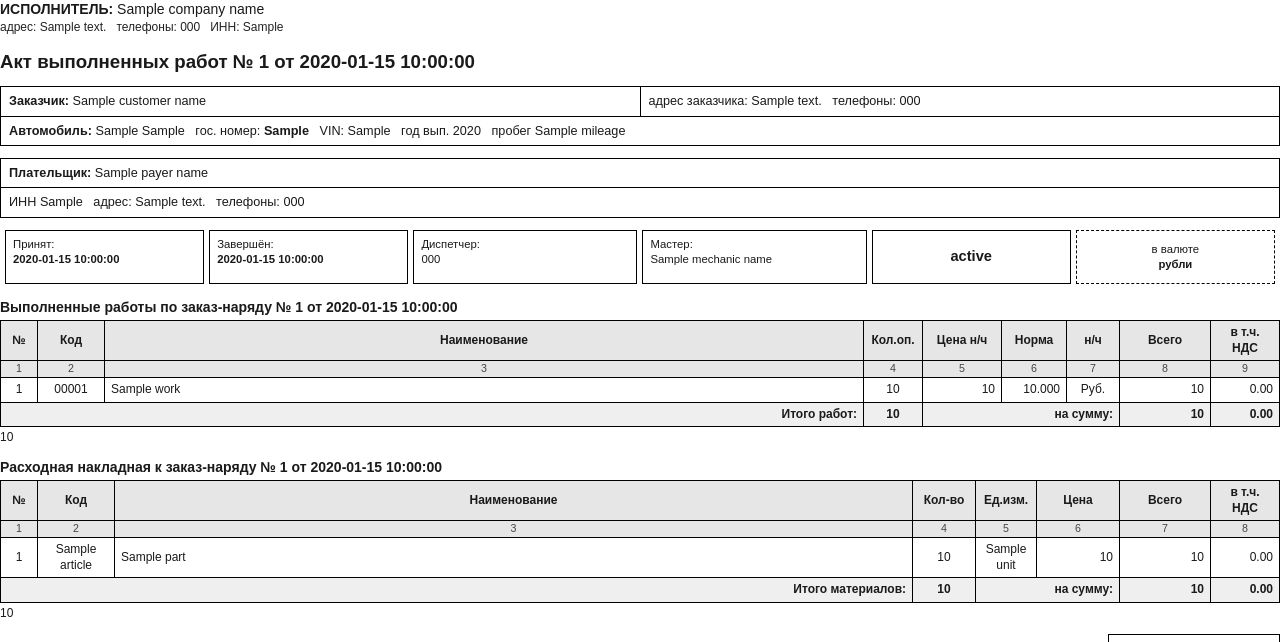
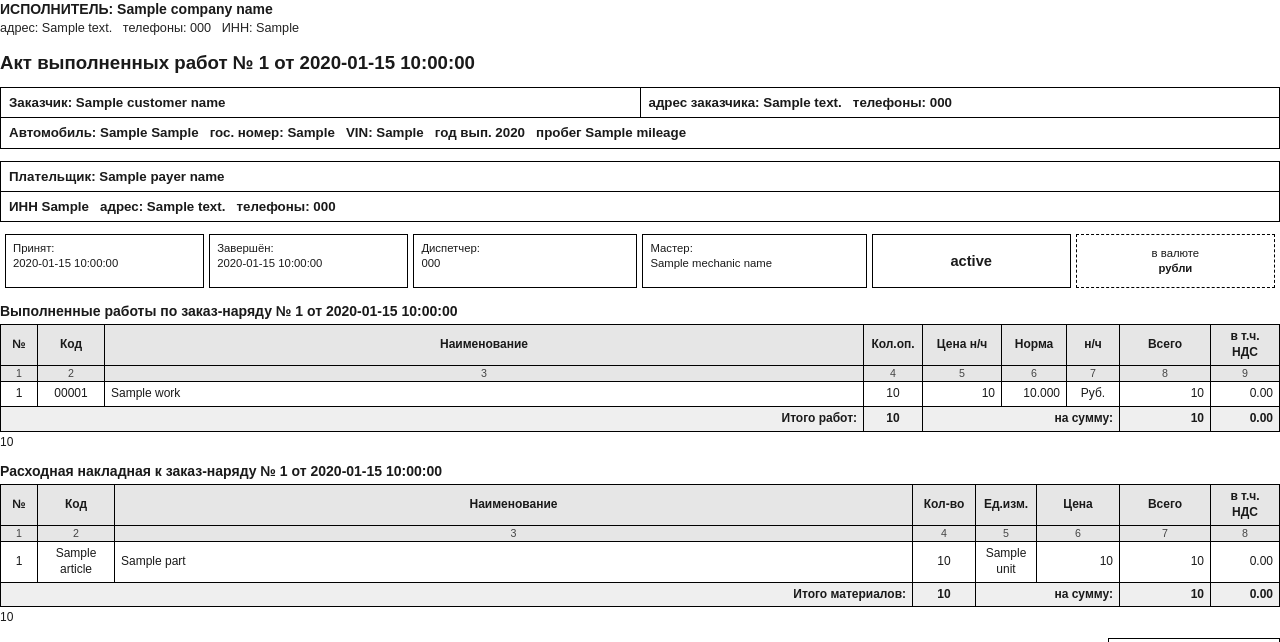
Before and after one commit to zaxa13/autoservice-manage, a Python web app: template backend/app/templates/act.html in a window 1280 px wide. Shown: the top 642 px of the page. Run offline with Jinja, Linux system fonts and the light colour scheme; the template is opened without the code that fills it: most values are stand-ins (such as "Sample title", 1, 10 or a date in 2020).

Commit message:
style(pdf): жирные реквизиты как в референсе + базовый шрифт 10pt
- блоки реквизитов (Заказчик/Автомобиль/Плательщик/ИНН) и строка
  ИСПОЛНИТЕЛЬ — целиком bold (в референсе так), было только метки
- дата «Принят»/«Завершён» в строке статуса — обычная (в референсе не жирная)
- базовый шрифт 9.5pt → 10pt

Co-Authored-By: Claude Opus 4.8 (1M context) <noreply@anthropic.com>

```diff
--- a/backend/app/templates/act.html
+++ b/backend/app/templates/act.html
@@ -33,8 +33,8 @@
     <col style="width:16%;"><col style="width:16%;">
   </colgroup>
   <tr>
-    <td>Принят:<br><b>{{ created_at }}</b></td>
-    <td>Завершён:<br><b>{{ completed_at or '—' }}</b></td>
+    <td>Принят:<br>{{ created_at }}</td>
+    <td>Завершён:<br>{{ completed_at or '—' }}</td>
     <td>Диспетчер:<br>{{ accepted_by or '' }}</td>
     <td>Мастер:<br>{{ mechanic_name or '' }}</td>
     <td class="center"><span class="stamp">{{ status_label }}</span></td>
--- a/backend/app/templates/base.html
+++ b/backend/app/templates/base.html
@@ -9,7 +9,7 @@
   }
   body {
     font-family: "Liberation Sans", "Arial", "DejaVu Sans", sans-serif;
-    font-size: 9.5pt;
+    font-size: 10pt;
     color: #1a1a1a;
     margin: 0;
     padding: 0;
@@ -66,13 +66,13 @@
   .note-title { font-weight: bold; margin-bottom: 4px; }
 
   /* ===== 1С заказ-наряд / акт (order.html, act.html) ===== */
-  .zn-exec { font-size: 10.5pt; margin: 0; }
-  .zn-exec-addr { font-size: 9pt; color: #222; margin: 2px 0 14px 0; }
+  .zn-exec { font-size: 10.5pt; font-weight: bold; margin: 0; }
+  .zn-exec-addr { font-size: 9.5pt; color: #222; margin: 2px 0 14px 0; }
   .zn-title { font-size: 14pt; font-weight: bold; margin: 4px 0 12px 0; }
 
-  /* Блоки реквизитов — сплошная рамка */
-  table.zn-req { width: 100%; border-collapse: collapse; font-size: 9.5pt; margin-bottom: 12px; }
-  table.zn-req td { border: 1px solid #000; padding: 6px 8px; vertical-align: top; }
+  /* Блоки реквизитов — сплошная рамка, текст жирный (как в референсе) */
+  table.zn-req { width: 100%; border-collapse: collapse; font-size: 10pt; margin-bottom: 12px; }
+  table.zn-req td { border: 1px solid #000; padding: 6px 8px; vertical-align: top; font-weight: bold; }
 
   /* Строка статуса — раздельные боксы с зазорами */
   table.zn-status {
--- a/backend/app/templates/order.html
+++ b/backend/app/templates/order.html
@@ -33,7 +33,7 @@
     <col style="width:14%;"><col style="width:14%;"><col style="width:14%;">
   </colgroup>
   <tr>
-    <td>Принят:<br><b>{{ created_at }}</b></td>
+    <td>Принят:<br>{{ created_at }}</td>
     <td>Вид ремонта:<br>{{ repair_type }}</td>
     <td>Диспетчер:<br>{{ accepted_by or '' }}</td>
     <td>Мастер:<br>{{ mechanic_name or '' }}</td>
```
